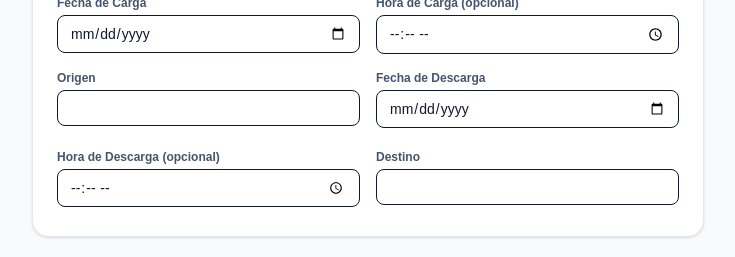
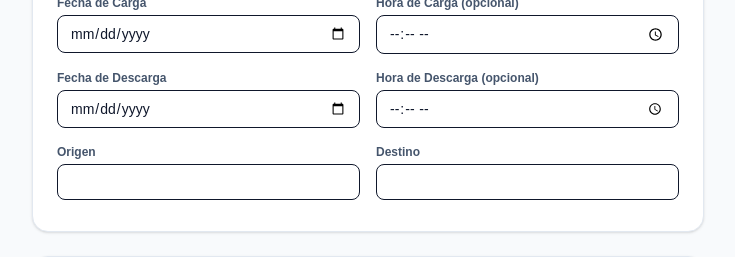
Before and after one commit to CarlosMontero04/deca, a Next.js app in the folder deca-digital/: page /carga/nueva in a window 1280 px wide. Shown: the part 786-1043 px from the top of the page, without its empty margins (272-1007 px from the left). Built offline with nearby package versions, Linux system fonts and the light colour scheme; no server answers.

Commit message:
cambios formulario

```diff
--- a/deca-digital/app/carga/modificar/[id]/page.tsx
+++ b/deca-digital/app/carga/modificar/[id]/page.tsx
@@ -349,16 +349,16 @@ export default function ModificarOrdenCarga() {
                 <input type="time" value={horaCarga} onChange={e => setHoraCarga(e.target.value)} className="w-full px-3 py-2 border rounded-lg text-sm text-slate-900" />
               </div>
               <div>
-                <label className="block text-xs font-semibold text-slate-600 mb-1">Origen</label>
-                <textarea ref={origenRef} value={origen} onChange={e => { setOrigen(e.target.value); autoResize(e); }} rows={1} className="w-full px-3 py-2 border rounded-lg text-sm text-slate-900 resize-none overflow-hidden" />
-              </div>
-              <div>
                 <label className="block text-xs font-semibold text-slate-600 mb-1">Fecha de Descarga</label>
                 <input type="date" value={fechaDescarga} onChange={e => setFechaDescarga(e.target.value)} className="w-full px-3 py-2 border rounded-lg text-sm text-slate-900" />
               </div>
               <div>
                 <label className="block text-xs font-semibold text-slate-600 mb-1">Hora de Descarga (opcional)</label>
                 <input type="time" value={horaDescarga} onChange={e => setHoraDescarga(e.target.value)} className="w-full px-3 py-2 border rounded-lg text-sm text-slate-900" />
+              </div>
+              <div>
+                <label className="block text-xs font-semibold text-slate-600 mb-1">Origen</label>
+                <textarea ref={origenRef} value={origen} onChange={e => { setOrigen(e.target.value); autoResize(e); }} rows={1} className="w-full px-3 py-2 border rounded-lg text-sm text-slate-900 resize-none overflow-hidden" />
               </div>
               <div>
                 <label className="block text-xs font-semibold text-slate-600 mb-1">Destino</label>
--- a/deca-digital/app/carga/nueva/page.tsx
+++ b/deca-digital/app/carga/nueva/page.tsx
@@ -393,16 +393,16 @@ export default function NuevaOrdenCarga() {
                 <input type="time" value={horaCarga} onChange={e => setHoraCarga(e.target.value)} className="w-full px-3 py-2 border rounded-lg text-sm text-slate-900" />
               </div>
               <div>
-                <label className="block text-xs font-semibold text-slate-600 mb-1">Origen</label>
-                <textarea ref={origenRef} value={origen} onChange={e => { setOrigen(e.target.value); autoResize(e); }} rows={1} className="w-full px-3 py-2 border rounded-lg text-sm text-slate-900 resize-none overflow-hidden" />
-              </div>
-              <div>
                 <label className="block text-xs font-semibold text-slate-600 mb-1">Fecha de Descarga</label>
                 <input type="date" value={fechaDescarga} onChange={e => setFechaDescarga(e.target.value)} className="w-full px-3 py-2 border rounded-lg text-sm text-slate-900" />
               </div>
               <div>
                 <label className="block text-xs font-semibold text-slate-600 mb-1">Hora de Descarga (opcional)</label>
                 <input type="time" value={horaDescarga} onChange={e => setHoraDescarga(e.target.value)} className="w-full px-3 py-2 border rounded-lg text-sm text-slate-900" />
+              </div>
+              <div>
+                <label className="block text-xs font-semibold text-slate-600 mb-1">Origen</label>
+                <textarea ref={origenRef} value={origen} onChange={e => { setOrigen(e.target.value); autoResize(e); }} rows={1} className="w-full px-3 py-2 border rounded-lg text-sm text-slate-900 resize-none overflow-hidden" />
               </div>
               <div>
                 <label className="block text-xs font-semibold text-slate-600 mb-1">Destino</label>
```
